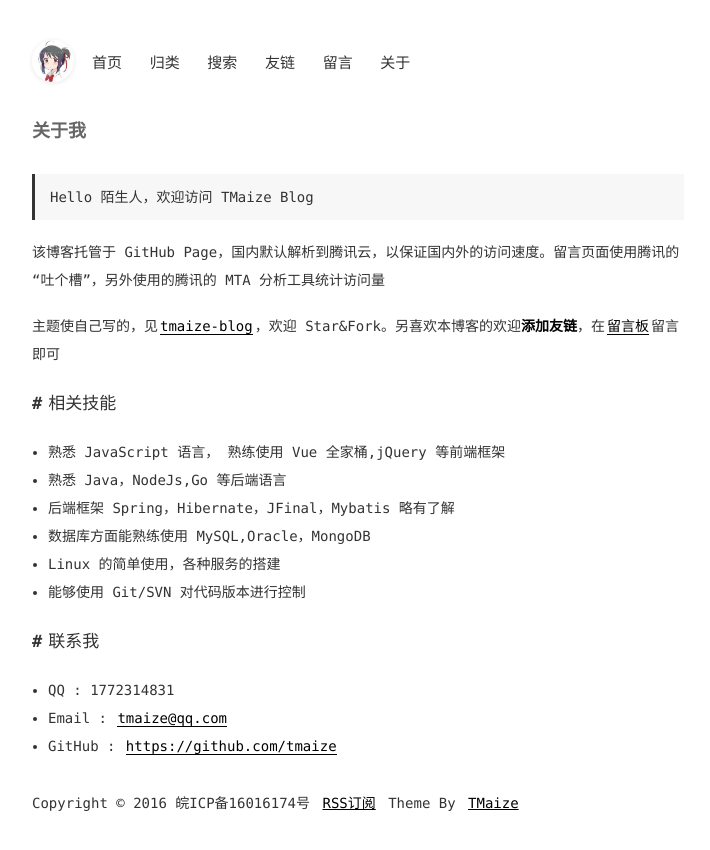
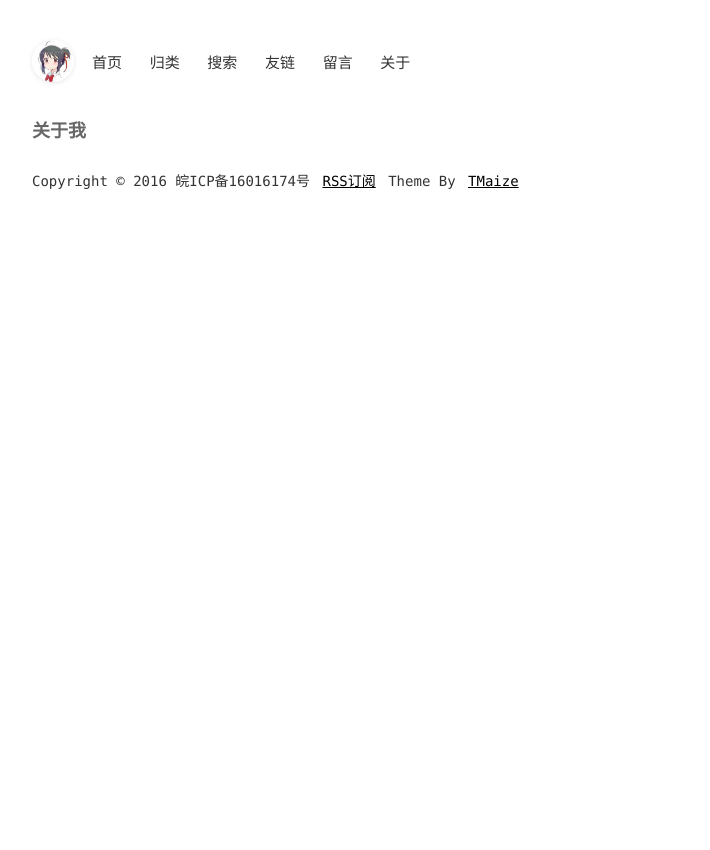
Before and after one commit to tom110111/bssy, a Jekyll site: the page built from pages/about.md, in a window 1280 px wide. Shown: the top 850 px of the page, without its empty margins (282-992 px from the left). Built offline with Jekyll 4.4.1, drawn with Linux system fonts in a browser that asks for light colours; comment, search, counter and statistics services are not loaded.

Commit message:
Update about.md

```diff
--- a/pages/about.md
+++ b/pages/about.md
@@ -2,31 +2,3 @@
 layout: mypost
 title: 关于我
 ---
-
-> Hello 陌生人，欢迎访问 TMaize Blog
-
-该博客托管于 GitHub Page，国内默认解析到腾讯云，以保证国内外的访问速度。留言页面使用腾讯的“吐个槽”，另外使用的腾讯的 MTA 分析工具统计访问量
-
-主题使自己写的，见[tmaize-blog](https://github.com/TMaize/tmaize-blog)，欢迎 Star&Fork。另喜欢本博客的欢迎**添加友链**，在[留言板](chat.html)留言即可
-
-## 相关技能
-
-- 熟悉 JavaScript 语言， 熟练使用 Vue 全家桶,jQuery 等前端框架
-
-- 熟悉 Java，NodeJs,Go 等后端语言
-
-- 后端框架 Spring，Hibernate，JFinal，Mybatis 略有了解
-
-- 数据库方面能熟练使用 MySQL,Oracle，MongoDB
-
-- Linux 的简单使用，各种服务的搭建
-
-- 能够使用 Git/SVN 对代码版本进行控制
-
-## 联系我
-
-- QQ : 1772314831
-
-- Email : [tmaize@qq.com](http://mail.qq.com/cgi-bin/qm_share?t=qm_mailme&email=YBQNAQkaBSAREU4DDw0)
-
-- GitHub : [https://github.com/tmaize](https://github.com/tmaize)
```
